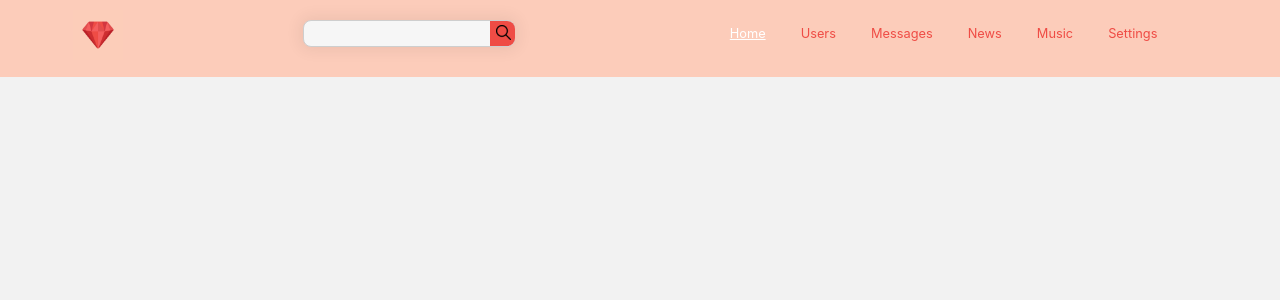
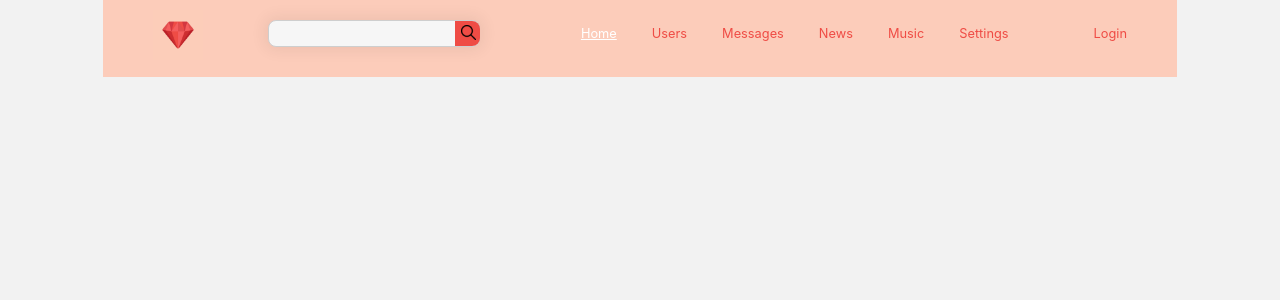
Before and after one commit to Mariia22/SocialNetworkReact, a React (Create React App) app: page /profile in a window 1280 px wide. Shown: the top 300 px of the page. Built offline with nearby package versions, Linux system fonts and the light colour scheme.

Commit message:
-change header

```diff
--- a/src/components/Header/Header.module.css
+++ b/src/components/Header/Header.module.css
@@ -1,10 +1,12 @@
 .header{
-    grid-column: span 2/auto;
+    margin: 0 auto;
     display: flex;
-    justify-content: space-around;
+    justify-content: space-between;
     background:rgb(99%, 80%, 73%);
     padding-top: 10px;
+    padding-left: 50px;
     margin-bottom: 50px;
+    width:80%;
   }
 
   ul{
--- a/src/components/Nav/Nav.jsx
+++ b/src/components/Nav/Nav.jsx
@@ -23,6 +23,9 @@ const Nav = () => {
             <li>
                 <NavLink to='/settings' activeClassName={style.activeLink}>Settings</NavLink>
             </li>
+            <li>
+                <NavLink to='/login' activeClassName={style.activeLink}>Login</NavLink>
+            </li>
         </ul >
     );
 }
--- a/src/components/Nav/Nav.module.css
+++ b/src/components/Nav/Nav.module.css
@@ -15,3 +15,7 @@
     color:white;
     text-decoration: underline;
   }
+
+  .appNav li:last-child{
+    margin-left: 50px;
+  }
--- a/src/components/Post/PostsListContainer.jsx
+++ b/src/components/Post/PostsListContainer.jsx
@@ -7,6 +7,7 @@ import PostsList from './PostsList';
 
 class PostListContainer extends React.Component {
     componentDidMount() {
+        this.props.setLoadingProfile(false);
         let userId = this.props.match.params.userId || 1;
         axios.get(`https://social-network.samuraijs.com/api/1.0/profile/${userId}`).then(response => {
             this.props.setProfile(response.data);
```
Also changed, not shown: src/App.css (line endings or trailing spaces).
